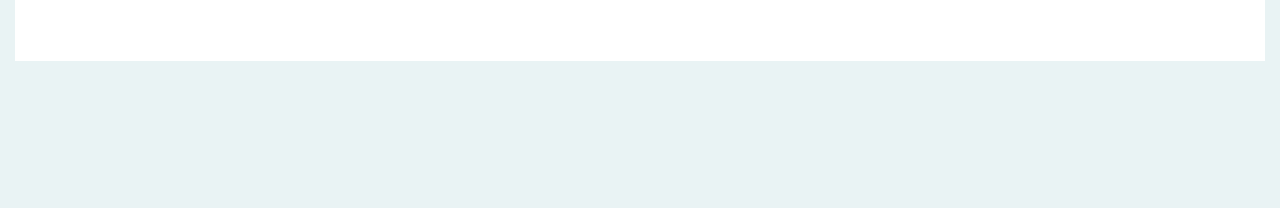
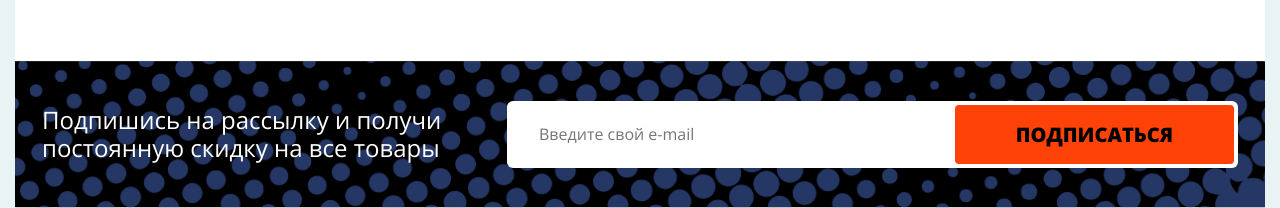
Before and after one commit to Unleashed97/bong420, a website: page src/index.html in a window 1280 px wide. Shown: the part 3283-3491 px from the top of the page. Before the commit the page ends 3344 px from the top, so only its background shows below. Drawn offline with nearby package versions, Linux system fonts and the light colour scheme; files that its build step writes are made by us from their sources; files whose address does not match are found by name.

Commit message:
feat: add banner 2

```diff
--- a/src/index.html
+++ b/src/index.html
@@ -724,6 +724,24 @@
                 </div>
             </section>
 
+            <!-- banner 2 -->
+            <div class="banner banner--2">
+                <div class="container container--sm">
+                    <div class="banner__inner">
+                        <p class="banner__text">
+                            Подпишись на рассылку и получи
+                            постоянную скидку на все товары
+                        </p>
+
+                        <form class="form form--subscribe" action="/">
+                            <input type="mail" class="form__input" placeholder="Введите свой e-mail">
+
+                            <button type="submit" class="btn btn btn--orange form__btn">ПОДПИСАТЬСЯ</button>
+                        </form>
+                    </div>
+                </div>
+            </div>
+
         </main>
         <!-- footer include -->
         @@include('html/partials/footer.html')
--- a/src/scss/components/banner.scss
+++ b/src/scss/components/banner.scss
@@ -40,6 +40,30 @@
             width: 100%;
             height: 64px;
             margin-top: 10px;
+        }
+    }
+
+    &--2 {
+        min-height: 147px;
+        max-height: 147px;
+        padding: 0;
+
+        background-image: url('../img/banner/2/bg.jpg');
+        background-size: cover;
+
+        .banner__inner {
+            height: 100%;
+            display: flex;
+            justify-content: space-between;
+            align-items: center;
+        }
+
+        .banner__text {
+            width: 467px;
+            font-size: 2.4rem;
+            line-height: 1.2;
+
+            color: #fff;
         }
     }
 
--- a/src/scss/components/form.scss
+++ b/src/scss/components/form.scss
@@ -23,4 +23,37 @@
             }
         }
     }
+
+    &--subscribe {
+        display: flex;
+        width: fit-content;
+        position: relative;
+
+        .form__input {
+            display: flex;
+            align-items: center;
+            width: 731px;
+            height: 67px;
+            padding: 4px 293px 4px 32px;
+
+            background-color: #fff;
+            border-radius: 6px;
+            border: 0;
+        }
+
+        .form__btn {
+            position: absolute;
+            right: 4px;
+            top: 4px;
+
+            width: 279px;
+            height: 59px;
+
+            font-weight: 800;
+            font-size: 2rem;
+            color: #000;
+
+            border-radius: 4px;
+        }
+    }
 }
```
Also changed, not shown: dist/css/style.min.css, dist/img/banner/2/Newsletter.jpg (added), dist/img/banner/2/Newsletter.webp (added), dist/img/banner/2/bg.jpg (added), dist/img/banner/2/bg.webp (added), dist/index.html, src/img/banner/2/bg.jpg (added).
